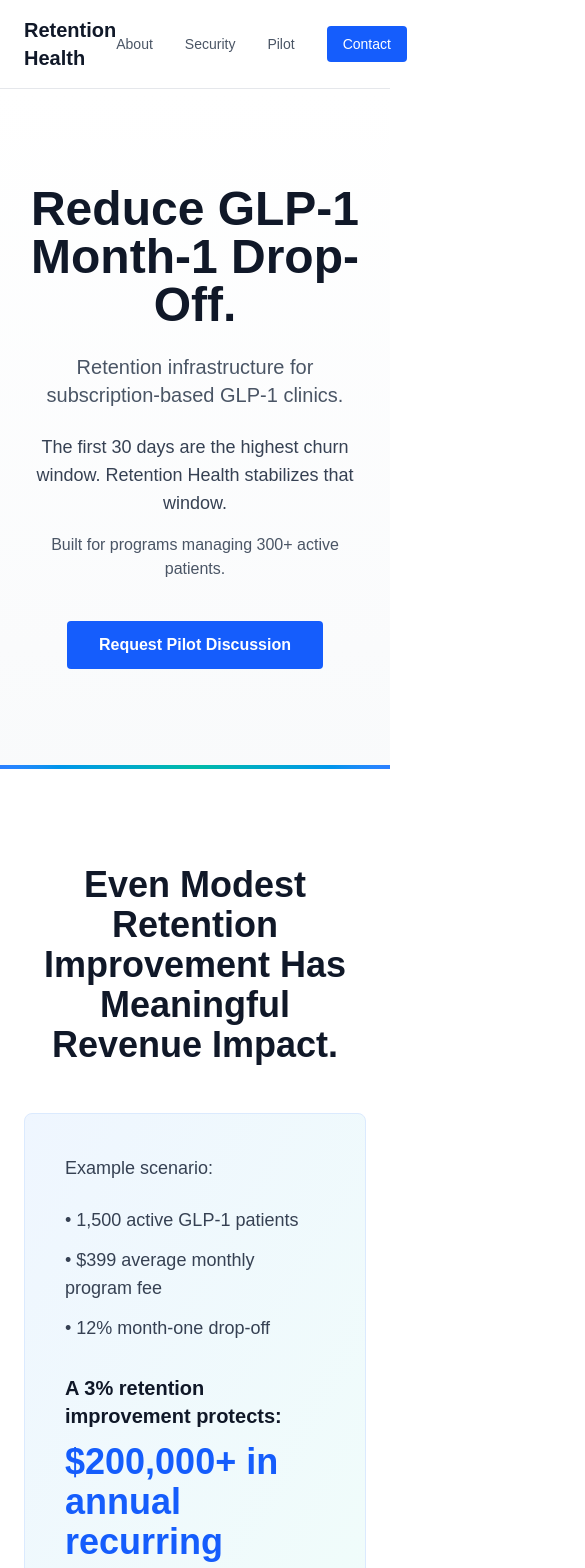
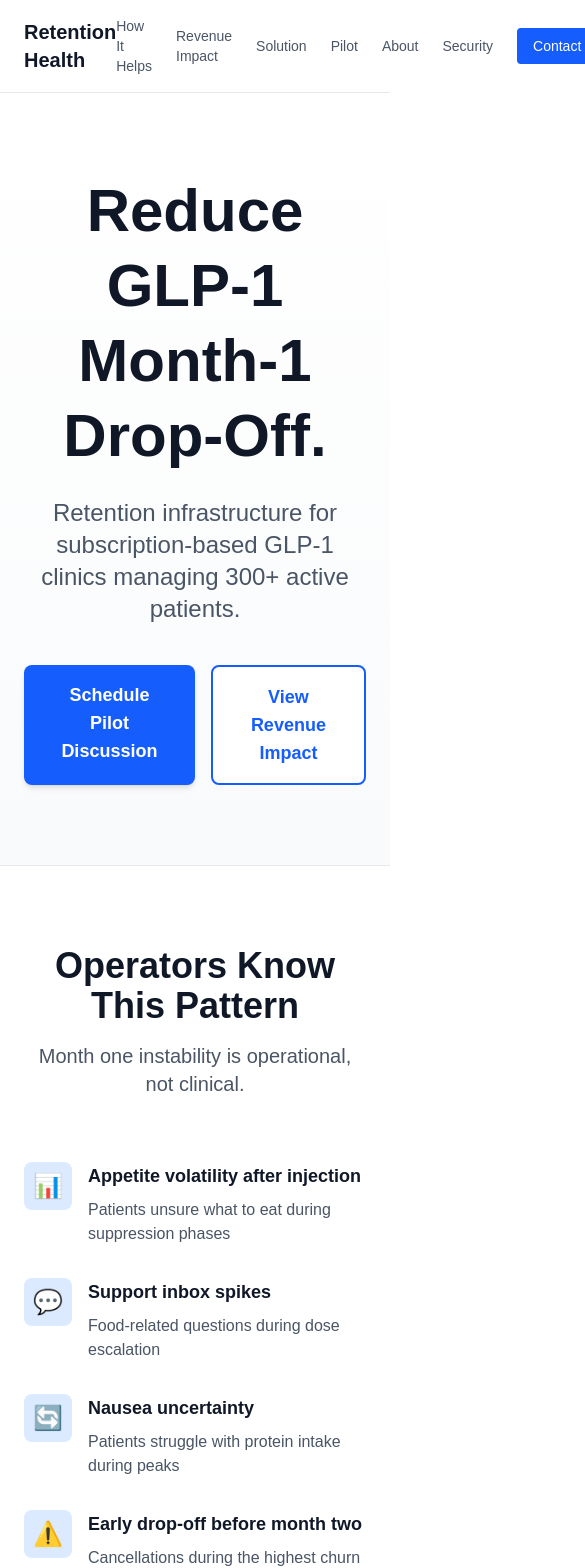
Before and after one commit to Vicsicard/retentionhealth, a Next.js app: page / in a window 390 px wide. Shown: the top 1568 px of the page, 585 px wide, since content can reach past the window. Built offline with nearby package versions, Linux system fonts and the light colour scheme.

Commit message:
Complete visual redesign: pattern recognition first, icon-based components, strong hierarchy, strategic CTAs

```diff
--- a/app/page.tsx
+++ b/app/page.tsx
@@ -2,163 +2,287 @@ export default function Home() {
   return (
     <div className="bg-white">
       {/* HERO */}
-      <section className="bg-gradient-to-b from-white to-gray-50 py-24">
-        <div className="max-w-4xl mx-auto px-6 text-center">
-          <h1 className="text-5xl font-bold text-gray-900 mb-6">
+      <section className="bg-gradient-to-b from-white to-gray-50 py-20">
+        <div className="max-w-5xl mx-auto px-6 text-center">
+          <h1 className="text-6xl font-bold text-gray-900 mb-6 leading-tight">
             Reduce GLP-1 Month-1 Drop-Off.
           </h1>
-          <p className="text-xl text-gray-600 mb-6 max-w-3xl mx-auto">
-            Retention infrastructure for subscription-based GLP-1 clinics.
+          <p className="text-2xl text-gray-600 mb-10 max-w-3xl mx-auto">
+            Retention infrastructure for subscription-based GLP-1 clinics managing 300+ active patients.
           </p>
-          <p className="text-lg text-gray-700 mb-4 max-w-2xl mx-auto">
-            The first 30 days are the highest churn window. Retention Health stabilizes that window.
-          </p>
-          <p className="text-base text-gray-600 mb-10 max-w-2xl mx-auto">
-            Built for programs managing 300+ active patients.
-          </p>
+          <div className="flex gap-4 justify-center">
             <a
               href="mailto:contact@retentionhealth.com?subject=Pilot Discussion Request"
-            className="inline-block bg-blue-600 text-white px-8 py-3 rounded font-semibold hover:bg-blue-700"
+              className="bg-blue-600 text-white px-8 py-4 rounded-lg font-semibold hover:bg-blue-700 text-lg shadow-md"
             >
-            Request Pilot Discussion
+              Schedule Pilot Discussion
             </a>
-        </div>
-      </section>
-
-      <div className="h-1 bg-gradient-to-r from-blue-500 via-teal-500 to-blue-500"></div>
-
-      {/* REVENUE IMPACT */}
-      <section className="py-24 bg-white">
-        <div className="max-w-4xl mx-auto px-6">
-          <h2 className="text-4xl font-bold text-gray-900 mb-12 text-center">
-            Even Modest Retention Improvement Has Meaningful Revenue Impact.
-          </h2>
-          <div className="bg-gradient-to-br from-blue-50 to-teal-50 p-10 rounded-lg border border-blue-100">
-            <p className="text-lg text-gray-700 mb-6">Example scenario:</p>
-            <ul className="space-y-3 mb-8 text-gray-700 text-lg">
-              <li>• 1,500 active GLP-1 patients</li>
-              <li>• $399 average monthly program fee</li>
-              <li>• 12% month-one drop-off</li>
-            </ul>
-            <p className="text-xl font-semibold text-gray-900 mb-3">
-              A 3% retention improvement protects:
-            </p>
-            <p className="text-4xl font-bold text-blue-600 mb-8">
-              $200,000+ in annual recurring revenue.
-            </p>
-            <p className="text-sm text-gray-500 italic">
-              Modeled example. Impact varies by program.
-            </p>
+            <a
+              href="#revenue"
+              className="bg-white text-blue-600 px-8 py-4 rounded-lg font-semibold hover:bg-gray-50 text-lg border-2 border-blue-600"
+            >
+              View Revenue Impact
+            </a>
           </div>
         </div>
       </section>
 
-      <div className="h-1 bg-gradient-to-r from-teal-500 via-blue-500 to-teal-500"></div>
+      <div className="h-px bg-gray-200"></div>
 
-      {/* WHAT THIS ACTUALLY IS */}
-      <section className="py-24 bg-gradient-to-b from-teal-50 to-blue-50">
-        <div className="max-w-4xl mx-auto px-6">
-          <h2 className="text-4xl font-bold text-gray-900 mb-8 text-center">
-            What Retention Health Actually Is
+      {/* PATTERN RECOGNITION - OPERATORS KNOW THIS */}
+      <section id="problem" className="py-20 bg-white">
+        <div className="max-w-5xl mx-auto px-6">
+          <h2 className="text-4xl font-bold text-gray-900 mb-4 text-center">
+            Operators Know This Pattern
           </h2>
-          <div className="max-w-3xl mx-auto">
-            <p className="text-xl text-gray-900 mb-10 leading-relaxed text-center font-semibold">
-              Retention Health is a white-label behavioral stabilization layer that sits inside your GLP-1 program.
+          <p className="text-xl text-gray-600 mb-16 text-center max-w-2xl mx-auto">
+            Month one instability is operational, not clinical.
           </p>
 
-            <div className="bg-white p-8 rounded-lg mb-8 border border-teal-100 shadow-sm">
-              <p className="text-lg text-gray-700 mb-6">It does not:</p>
-              <ul className="space-y-3 text-gray-700 text-lg">
-                <li>• Replace prescribing</li>
-                <li>• Replace your EMR</li>
-                <li>• Require coaching staff</li>
-              </ul>
+          <div className="grid md:grid-cols-2 gap-x-12 gap-y-8 max-w-4xl mx-auto">
+            <div className="flex gap-4">
+              <div className="flex-shrink-0 w-12 h-12 bg-blue-100 rounded-lg flex items-center justify-center text-2xl">
+                📊
+              </div>
+              <div>
+                <h3 className="font-semibold text-gray-900 text-lg mb-2">Appetite volatility after injection</h3>
+                <p className="text-gray-600">Patients unsure what to eat during suppression phases</p>
+              </div>
             </div>
 
-            <p className="text-lg text-gray-900 font-semibold text-center">
-              It provides injection-cycle–aware nutrition structure to stabilize the first 30 days.
+            <div className="flex gap-4">
+              <div className="flex-shrink-0 w-12 h-12 bg-blue-100 rounded-lg flex items-center justify-center text-2xl">
+                💬
+              </div>
+              <div>
+                <h3 className="font-semibold text-gray-900 text-lg mb-2">Support inbox spikes</h3>
+                <p className="text-gray-600">Food-related questions during dose escalation</p>
+              </div>
+            </div>
+
+            <div className="flex gap-4">
+              <div className="flex-shrink-0 w-12 h-12 bg-blue-100 rounded-lg flex items-center justify-center text-2xl">
+                🔄
+              </div>
+              <div>
+                <h3 className="font-semibold text-gray-900 text-lg mb-2">Nausea uncertainty</h3>
+                <p className="text-gray-600">Patients struggle with protein intake during peaks</p>
+              </div>
+            </div>
+
+            <div className="flex gap-4">
+              <div className="flex-shrink-0 w-12 h-12 bg-blue-100 rounded-lg flex items-center justify-center text-2xl">
+                ⚠️
+              </div>
+              <div>
+                <h3 className="font-semibold text-gray-900 text-lg mb-2">Early drop-off before month two</h3>
+                <p className="text-gray-600">Cancellations during the highest churn window</p>
+              </div>
+            </div>
+          </div>
+
+          <p className="text-center text-lg text-gray-900 font-semibold mt-16 max-w-2xl mx-auto">
+            Avoidable churn compounds across every new cohort you enroll.
           </p>
+        </div>
+      </section>
+
+      <div className="h-px bg-gray-200"></div>
+
+      {/* REVENUE IMPACT */}
+      <section id="revenue" className="py-20 bg-gradient-to-b from-gray-50 to-white">
+        <div className="max-w-5xl mx-auto px-6">
+          <h2 className="text-4xl font-bold text-gray-900 mb-16 text-center">
+            Even Modest Retention Improvement Has Meaningful Revenue Impact
+          </h2>
+
+          <div className="max-w-3xl mx-auto bg-gradient-to-br from-blue-50 to-teal-50 p-12 rounded-2xl border-2 border-blue-200 shadow-lg">
+            <div className="text-center mb-8">
+              <p className="text-lg text-gray-700 mb-8">Example scenario:</p>
+              <div className="space-y-3 text-left max-w-md mx-auto mb-10">
+                <div className="flex justify-between text-lg">
+                  <span className="text-gray-700">Active GLP-1 patients:</span>
+                  <span className="font-semibold text-gray-900">1,500</span>
+                </div>
+                <div className="flex justify-between text-lg">
+                  <span className="text-gray-700">Average monthly fee:</span>
+                  <span className="font-semibold text-gray-900">$399</span>
+                </div>
+                <div className="flex justify-between text-lg">
+                  <span className="text-gray-700">Month-one drop-off:</span>
+                  <span className="font-semibold text-gray-900">12%</span>
+                </div>
+              </div>
+
+              <div className="border-t-2 border-blue-200 pt-8">
+                <p className="text-xl font-semibold text-gray-900 mb-4">
+                  A 3% retention improvement protects:
+                </p>
+                <p className="text-5xl font-bold text-blue-600 mb-4">
+                  $200,000+
+                </p>
+                <p className="text-lg text-gray-700">in annual recurring revenue</p>
+              </div>
+            </div>
+            <p className="text-sm text-gray-500 italic text-center">
+              Modeled example. Impact varies by program.
+            </p>
+          </div>
+
+          <div className="text-center mt-12">
+            <a
+              href="#solution"
+              className="inline-block bg-blue-600 text-white px-8 py-4 rounded-lg font-semibold hover:bg-blue-700 text-lg shadow-md"
+            >
+              See How It Works
+            </a>
           </div>
         </div>
       </section>
 
-      <div className="h-1 bg-gradient-to-r from-blue-500 via-teal-500 to-blue-500"></div>
+      <div className="h-px bg-gray-200"></div>
 
-      {/* WHY MONTH ONE BREAKS */}
-      <section className="py-24 bg-white">
-        <div className="max-w-4xl mx-auto px-6">
-          <h2 className="text-4xl font-bold text-gray-900 mb-8 text-center">
-            Why Month One Breaks
+      {/* PRODUCT DEFINITION */}
+      <section id="solution" className="py-20 bg-white">
+        <div className="max-w-5xl mx-auto px-6">
+          <h2 className="text-4xl font-bold text-gray-900 mb-6 text-center">
+            What Retention Health Actually Is
           </h2>
-          <p className="text-xl text-gray-700 mb-10 text-center max-w-2xl mx-auto">
-            Month one instability is operational, not clinical.
+          <p className="text-2xl text-gray-900 mb-16 text-center font-semibold max-w-3xl mx-auto leading-relaxed">
+            A white-label behavioral stabilization layer that sits inside your GLP-1 program.
           </p>
 
-          <div className="bg-gray-50 p-10 rounded-lg mb-8 border border-gray-200">
-            <p className="font-semibold text-gray-900 mb-6 text-lg">Common friction points:</p>
-            <ul className="space-y-3 text-gray-700 text-lg">
-              <li>• Appetite suppression volatility</li>
-              <li>• Dose escalation nausea</li>
-              <li>• Incomplete protein intake</li>
-              <li>• Increased support messaging</li>
-              <li>• Early cancellation before month two</li>
+          <div className="grid md:grid-cols-2 gap-12 mb-16">
+            <div className="bg-gray-50 p-8 rounded-xl border border-gray-200">
+              <h3 className="text-xl font-semibold text-gray-900 mb-6">It does not:</h3>
+              <ul className="space-y-4 text-gray-700 text-lg">
+                <li className="flex items-start gap-3">
+                  <span className="text-red-500 font-bold">✕</span>
+                  <span>Replace prescribing</span>
+                </li>
+                <li className="flex items-start gap-3">
+                  <span className="text-red-500 font-bold">✕</span>
+                  <span>Replace your EMR</span>
+                </li>
+                <li className="flex items-start gap-3">
+                  <span className="text-red-500 font-bold">✕</span>
+                  <span>Require coaching staff</span>
+                </li>
               </ul>
             </div>
 
-          <div className="max-w-2xl mx-auto text-center">
-            <p className="text-lg text-gray-700 mb-4">
-              Most programs prescribe effectively. Few provide structured nutrition stabilization during this window.
-            </p>
-            <p className="text-lg text-gray-900 font-semibold">
-              Avoidable churn compounds across every new cohort you enroll.
-            </p>
+            <div className="bg-gradient-to-br from-blue-50 to-teal-50 p-8 rounded-xl border border-blue-200">
+              <h3 className="text-xl font-semibold text-gray-900 mb-6">It provides:</h3>
+              <ul className="space-y-4 text-gray-700 text-lg">
+                <li className="flex items-start gap-3">
+                  <span className="text-blue-600 font-bold">✓</span>
+                  <span>Injection-cycle–aware nutrition structure</span>
+                </li>
+                <li className="flex items-start gap-3">
+                  <span className="text-blue-600 font-bold">✓</span>
+                  <span>Symptom-adaptive recommendations</span>
+                </li>
+                <li className="flex items-start gap-3">
+                  <span className="text-blue-600 font-bold">✓</span>
+                  <span>First 30-day stabilization</span>
+                </li>
+              </ul>
+            </div>
+          </div>
+
+          <div className="text-center">
+            <a
+              href="mailto:contact@retentionhealth.com?subject=Product Discussion"
+              className="inline-block bg-white text-blue-600 px-8 py-4 rounded-lg font-semibold hover:bg-gray-50 text-lg border-2 border-blue-600"
+            >
+              Discuss Your Program
+            </a>
           </div>
         </div>
       </section>
 
-      <div className="h-1 bg-gradient-to-r from-teal-500 via-blue-500 to-teal-500"></div>
+      <div className="h-px bg-gray-200"></div>
 
-      {/* HOW IT INTEGRATES */}
-      <section className="py-24 bg-gradient-to-b from-blue-50 to-teal-50">
-        <div className="max-w-4xl mx-auto px-6">
-          <h2 className="text-4xl font-bold text-gray-900 mb-12 text-center">
+      {/* FEATURES GRID */}
+      <section className="py-20 bg-gradient-to-b from-gray-50 to-white">
+        <div className="max-w-5xl mx-auto px-6">
+          <h2 className="text-4xl font-bold text-gray-900 mb-16 text-center">
             How It Integrates
           </h2>
 
-          <div className="grid md:grid-cols-2 gap-8 mb-12">
-            <div className="bg-white p-8 rounded-lg border border-blue-100 shadow-sm">
-              <h3 className="text-xl font-semibold text-gray-900 mb-6">Patients receive:</h3>
-              <ul className="space-y-3 text-gray-700">
-                <li>• Injection-cycle–aware guidance</li>
-                <li>• Symptom-adaptive recommendations</li>
-                <li>• Structured protein prioritization</li>
-                <li>• Stabilization during appetite volatility</li>
-              </ul>
+          <div className="grid md:grid-cols-3 gap-8 mb-16">
+            <div className="bg-white p-6 rounded-xl border border-gray-200 text-center">
+              <div className="w-16 h-16 bg-blue-100 rounded-lg flex items-center justify-center text-3xl mx-auto mb-4">
+                🎯
+              </div>
+              <h3 className="font-semibold text-gray-900 mb-3">Injection-Cycle Guidance</h3>
+              <p className="text-gray-600 text-sm">Timing-aware nutrition recommendations</p>
             </div>
 
-            <div className="bg-white p-8 rounded-lg border border-teal-100 shadow-sm">
-              <h3 className="text-xl font-semibold text-gray-900 mb-6">Clinics receive:</h3>
-              <ul className="space-y-3 text-gray-700">
-                <li>• Active seat tracking</li>
-                <li>• Usage visibility</li>
-                <li>• Retention-risk indicators</li>
-                <li>• Volume-based billing</li>
-              </ul>
+            <div className="bg-white p-6 rounded-xl border border-gray-200 text-center">
+              <div className="w-16 h-16 bg-blue-100 rounded-lg flex items-center justify-center text-3xl mx-auto mb-4">
+                📈
+              </div>
+              <h3 className="font-semibold text-gray-900 mb-3">Symptom Feedback</h3>
+              <p className="text-gray-600 text-sm">Adaptive responses to patient input</p>
+            </div>
+
+            <div className="bg-white p-6 rounded-xl border border-gray-200 text-center">
+              <div className="w-16 h-16 bg-blue-100 rounded-lg flex items-center justify-center text-3xl mx-auto mb-4">
+                🥗
+              </div>
+              <h3 className="font-semibold text-gray-900 mb-3">Protein Prioritization</h3>
+              <p className="text-gray-600 text-sm">Structured intake during suppression</p>
+            </div>
+
+            <div className="bg-white p-6 rounded-xl border border-gray-200 text-center">
+              <div className="w-16 h-16 bg-teal-100 rounded-lg flex items-center justify-center text-3xl mx-auto mb-4">
+                👥
+              </div>
+              <h3 className="font-semibold text-gray-900 mb-3">Active Seat Tracking</h3>
+              <p className="text-gray-600 text-sm">Real-time patient engagement metrics</p>
+            </div>
+
+            <div className="bg-white p-6 rounded-xl border border-gray-200 text-center">
+              <div className="w-16 h-16 bg-teal-100 rounded-lg flex items-center justify-center text-3xl mx-auto mb-4">
+                ⚡
+              </div>
+              <h3 className="font-semibold text-gray-900 mb-3">Retention Indicators</h3>
+              <p className="text-gray-600 text-sm">Early churn risk visibility</p>
+            </div>
+
+            <div className="bg-white p-6 rounded-xl border border-gray-200 text-center">
+              <div className="w-16 h-16 bg-teal-100 rounded-lg flex items-center justify-center text-3xl mx-auto mb-4">
+                💰
+              </div>
+              <h3 className="font-semibold text-gray-900 mb-3">Volume Billing</h3>
+              <p className="text-gray-600 text-sm">Seat-based pricing structure</p>
             </div>
           </div>
 
-          <div className="bg-white p-10 rounded-lg border border-blue-100 shadow-sm">
-            <h3 className="text-xl font-semibold text-gray-900 mb-6 text-center">Deployment</h3>
-            <ul className="space-y-3 text-gray-700 mb-6 max-w-2xl mx-auto">
-              <li>• Subdomain deployment</li>
-              <li>• Custom branding</li>
-              <li>• No EMR integration required (MVP)</li>
-              <li>• Multi-tenant secure architecture</li>
-              <li>• Seat-based pricing</li>
-            </ul>
+          <div className="bg-white p-10 rounded-xl border-2 border-blue-200 max-w-3xl mx-auto">
+            <h3 className="text-2xl font-semibold text-gray-900 mb-8 text-center">Deployment</h3>
+            <div className="grid md:grid-cols-2 gap-6 mb-8">
+              <div className="flex items-center gap-3">
+                <span className="text-blue-600 text-xl">✓</span>
+                <span className="text-gray-700">300+ active patients</span>
+              </div>
+              <div className="flex items-center gap-3">
+                <span className="text-blue-600 text-xl">✓</span>
+                <span className="text-gray-700">Subdomain deployment</span>
+              </div>
+              <div className="flex items-center gap-3">
+                <span className="text-blue-600 text-xl">✓</span>
+                <span className="text-gray-700">Custom branding</span>
+              </div>
+              <div className="flex items-center gap-3">
+                <span className="text-blue-600 text-xl">✓</span>
+                <span className="text-gray-700">No EMR required (MVP)</span>
+              </div>
+            </div>
             <div className="text-center pt-6 border-t border-gray-200">
               <p className="text-gray-700 font-semibold text-lg mb-2">Minimal operational lift.</p>
-              <p className="text-gray-900 font-bold text-lg">Live within days, not months.</p>
+              <p className="text-gray-900 font-bold text-xl">Live within days, not months.</p>
             </div>
           </div>
         </div>
@@ -166,35 +290,47 @@ export default function Home() {
 
       <div className="h-1 bg-gradient-to-r from-blue-500 via-teal-500 to-blue-500"></div>
 
-      {/* PILOT */}
-      <section className="py-24 bg-gradient-to-b from-white to-blue-50">
+      {/* PILOT CTA */}
+      <section id="pilot" className="py-20 bg-gradient-to-b from-blue-600 to-teal-600 text-white">
         <div className="max-w-4xl mx-auto px-6 text-center">
-          <h2 className="text-4xl font-bold text-gray-900 mb-6">
+          <h2 className="text-5xl font-bold mb-6">
             60-Day Retention Pilot
           </h2>
-          <p className="text-lg text-gray-600 mb-4">
+          <p className="text-xl mb-4 opacity-90">
             Structured evaluation. Not a beta experiment.
           </p>
-          <p className="text-xl text-gray-700 mb-12 max-w-2xl mx-auto">
+          <p className="text-2xl mb-16 max-w-2xl mx-auto">
             Evaluate retention stabilization without restructuring your program.
           </p>
 
-          <div className="bg-white p-10 rounded-lg mb-10 text-left max-w-2xl mx-auto border border-blue-100 shadow-sm">
-            <p className="font-semibold text-gray-900 mb-6 text-lg">Includes:</p>
-            <ul className="space-y-3 text-gray-700">
-              <li>• White-label configuration</li>
-              <li>• Baseline retention modeling</li>
-              <li>• Active seat reporting</li>
-              <li>• Founder-led onboarding</li>
+          <div className="bg-white text-gray-900 p-10 rounded-xl mb-12 text-left max-w-2xl mx-auto shadow-2xl">
+            <p className="font-semibold text-gray-900 mb-6 text-xl">Pilot includes:</p>
+            <ul className="space-y-4 text-gray-700 text-lg mb-8">
+              <li className="flex items-start gap-3">
+                <span className="text-blue-600 font-bold">✓</span>
+                <span>White-label configuration</span>
+              </li>
+              <li className="flex items-start gap-3">
+                <span className="text-blue-600 font-bold">✓</span>
+                <span>Baseline retention modeling</span>
+              </li>
+              <li className="flex items-start gap-3">
+                <span className="text-blue-600 font-bold">✓</span>
+                <span>Active seat reporting</span>
+              </li>
+              <li className="flex items-start gap-3">
+                <span className="text-blue-600 font-bold">✓</span>
+                <span>Founder-led onboarding</span>
+              </li>
             </ul>
-            <p className="text-gray-600 mt-8 pt-6 border-t border-gray-200">
+            <p className="text-gray-600 pt-6 border-t border-gray-200">
               Seat-based pricing structured around active patient volume.
             </p>
           </div>
 
           <a
             href="mailto:contact@retentionhealth.com?subject=Pilot Discussion Request"
-            className="inline-block bg-blue-600 text-white px-10 py-4 rounded font-semibold hover:bg-blue-700 text-lg shadow-md hover:shadow-lg transition-shadow"
+            className="inline-block bg-white text-blue-600 px-12 py-5 rounded-lg font-bold hover:bg-gray-100 text-xl shadow-2xl"
           >
             Schedule Pilot Discussion
           </a>
--- a/components/Header.tsx
+++ b/components/Header.tsx
@@ -2,26 +2,35 @@ import Link from 'next/link';
 
 export default function Header() {
   return (
-    <header className="bg-white border-b border-gray-200">
+    <header className="bg-white border-b border-gray-200 sticky top-0 z-50">
       <div className="max-w-6xl mx-auto px-6 py-4">
         <div className="flex justify-between items-center">
           <Link href="/" className="text-xl font-semibold text-gray-900">
             Retention Health
           </Link>
 
-          <nav className="flex items-center gap-8">
-            <Link href="/about" className="text-sm text-gray-600 hover:text-gray-900">
+          <nav className="flex items-center gap-6 text-sm">
+            <a href="#problem" className="text-gray-600 hover:text-gray-900">
+              How It Helps
+            </a>
+            <a href="#revenue" className="text-gray-600 hover:text-gray-900">
+              Revenue Impact
+            </a>
+            <a href="#solution" className="text-gray-600 hover:text-gray-900">
+              Solution
+            </a>
+            <a href="#pilot" className="text-gray-600 hover:text-gray-900">
+              Pilot
+            </a>
+            <Link href="/about" className="text-gray-600 hover:text-gray-900">
               About
             </Link>
-            <Link href="/security" className="text-sm text-gray-600 hover:text-gray-900">
+            <Link href="/security" className="text-gray-600 hover:text-gray-900">
               Security
-            </Link>
-            <Link href="/pilot" className="text-sm text-gray-600 hover:text-gray-900">
-              Pilot
             </Link>
             <a
               href="mailto:contact@retentionhealth.com"
-              className="text-sm bg-blue-600 text-white px-4 py-2 rounded hover:bg-blue-700"
+              className="bg-blue-600 text-white px-4 py-2 rounded hover:bg-blue-700"
             >
               Contact
             </a>
```
Lines whose indentation alone changed are shown as unchanged.
